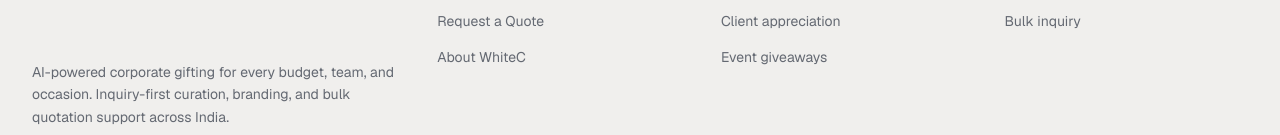
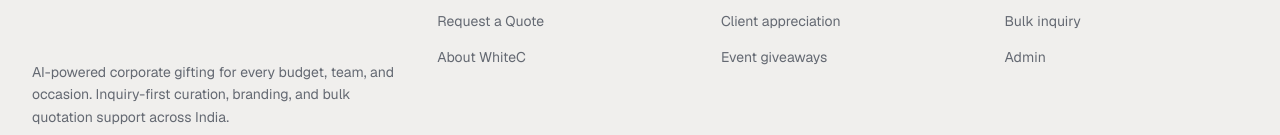
Before and after one commit to Tejas0612/white-c-node-site, a Next.js app: page / in a window 1280 px wide. Shown: the part 4021-4156 px from the top of the page. Built offline with nearby package versions, Linux system fonts and the light colour scheme.

Commit message:
Add admin link to footer

```diff
--- a/components/footer.tsx
+++ b/components/footer.tsx
@@ -27,6 +27,7 @@ const FOOTER_LINKS = [
       { href: "/about", label: "Why WhiteC" },
       { href: "/inquiry", label: "Contact sales" },
       { href: "/inquiry", label: "Bulk inquiry" },
+      { href: "/admin", label: "Admin" },
     ],
   },
 ]
@@ -40,21 +41,29 @@ export function Footer() {
             <Link href="/">
               <Logo />
             </Link>
+
             <p className="mt-4 text-sm leading-relaxed text-muted-foreground">
-              AI-powered corporate gifting for every budget, team, and occasion. Inquiry-first
-              curation, branding, and bulk quotation support across India.
+              AI-powered corporate gifting for every budget, team, and occasion.
+              Inquiry-first curation, branding, and bulk quotation support across
+              India.
             </p>
+
             <ul className="mt-5 flex flex-col gap-3 text-sm text-muted-foreground">
               <li className="flex items-start gap-2.5">
                 <MapPin className="mt-0.5 size-4 shrink-0 text-warm" />
                 <span>CK-125, Sector 2, Salt Lake City, Kolkata – 700091</span>
               </li>
+
               <li className="flex items-center gap-2.5">
                 <Phone className="size-4 shrink-0 text-warm" />
-                <a href="tel:+919830113007" className="transition-colors hover:text-foreground">
+                <a
+                  href="tel:+919830113007"
+                  className="transition-colors hover:text-foreground"
+                >
                   +91-9830113007
                 </a>
               </li>
+
               <li className="flex items-center gap-2.5">
                 <Clock className="size-4 shrink-0 text-warm" />
                 <span>Mon–Fri, 9:00 AM – 5:00 PM</span>
@@ -64,7 +73,10 @@ export function Footer() {
 
           {FOOTER_LINKS.map((col) => (
             <div key={col.heading}>
-              <h3 className="text-sm font-semibold text-foreground">{col.heading}</h3>
+              <h3 className="text-sm font-semibold text-foreground">
+                {col.heading}
+              </h3>
+
               <ul className="mt-4 flex flex-col gap-3">
                 {col.links.map((link) => (
                   <li key={link.label}>
@@ -85,6 +97,7 @@ export function Footer() {
           <p className="text-sm text-muted-foreground">
             © {new Date().getFullYear()} WhiteC. Corporate gifting, made smarter.
           </p>
+
           <p className="text-sm text-muted-foreground">
             Inquiry-based platform — no online payments required.
           </p>
```
